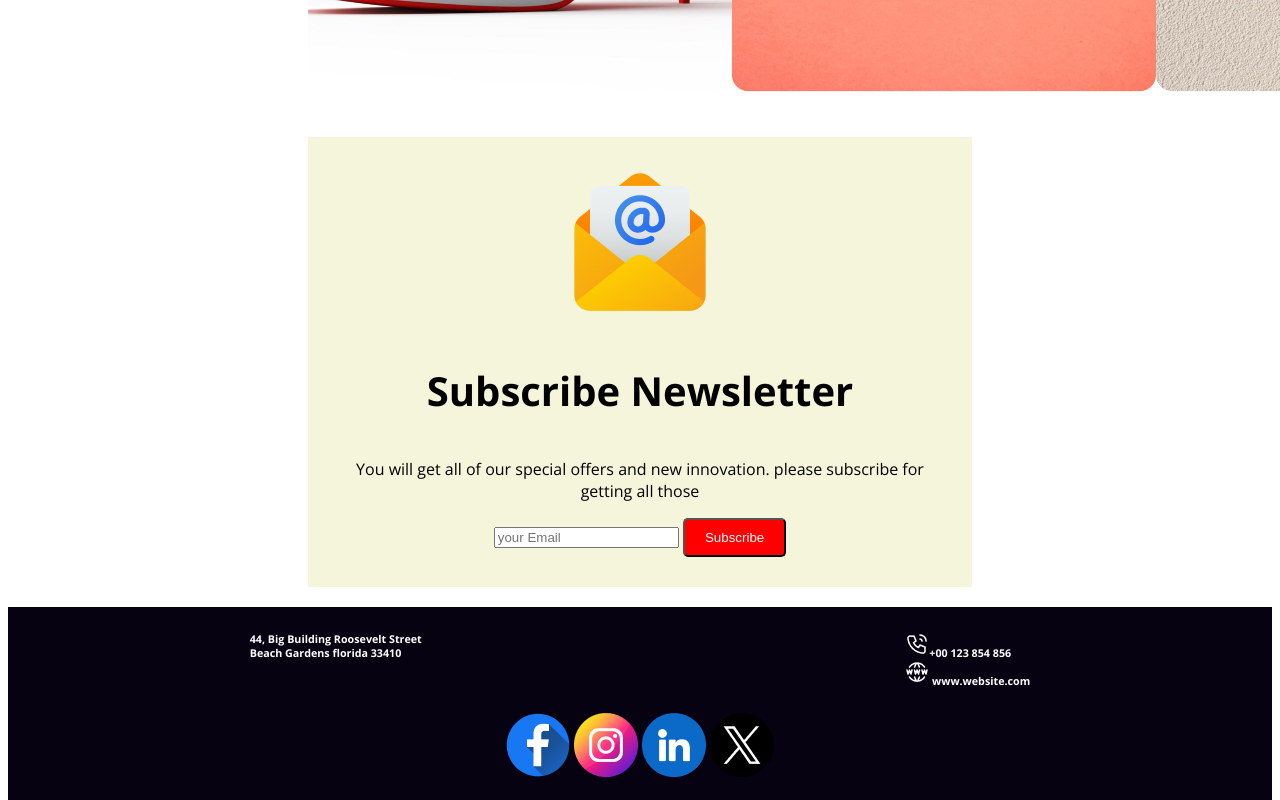
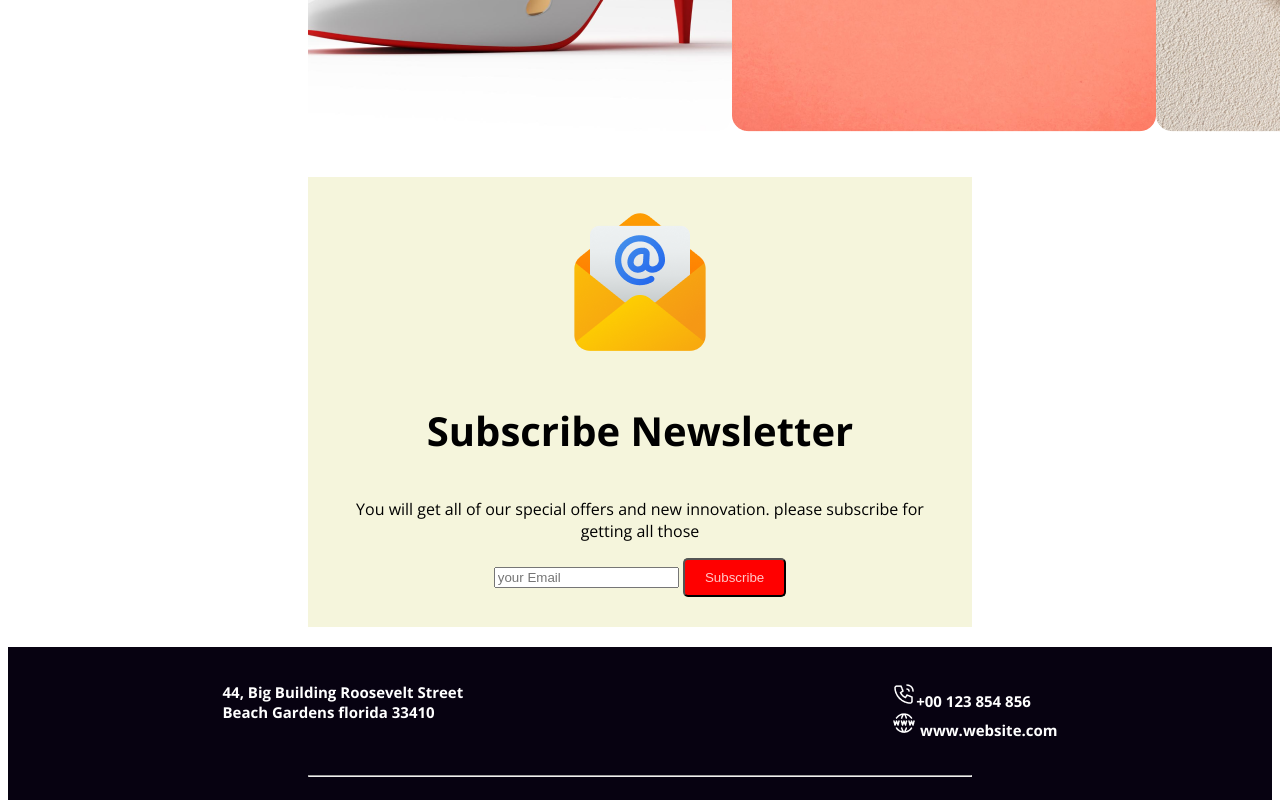
Before and after one commit to SMShakhawat/new-year-assignment, a plain HTML site: page index.html in a window 1280 px wide. Shown: the part 3123-3923 px from the top of the page. Drawn offline with nearby package versions, Linux system fonts and the light colour scheme.

Commit message:
footer section updated

```diff
--- a/index.html
+++ b/index.html
@@ -75,13 +75,14 @@
             </div>
             <h6><img src="/resources/Call.png" alt="">+00 123 854 856 <br> <img src="/resources/Website.png" alt=""> www.website.com</h6>
         </div>
-        <span></span>
+        <hr>
         <div class="social">
             <img src="/resources/Facebook.png" alt="">
             <img src="/resources/Instagram.png" alt="">
             <img src="/resources/Linkedin.png" alt="">
             <img src="/resources/Twitter.png" alt="">
         </div>
+        <hr>
         <div class="reserve">
             <div><h6>2024, all Right reserved.</h6></div>
             <div><h6>Unsubscribe</h6></div>
--- a/styles/style.css
+++ b/styles/style.css
@@ -7,7 +7,7 @@ body {
     "wdth" 100;
 }
  button {
-    color: #FFFFFF;
+    color: #ffffffc8;
     background-color: #FF0000;
     border-radius: 5px;
     padding: 10px 20px;
@@ -58,6 +58,7 @@ h1{
     background-position: center center;
     display: flex;
     justify-content: space-around;
+    margin-top: 40px;
 }
 
 .party-spec{
@@ -118,12 +119,17 @@ footer{
     display: flex;
     justify-content: space-around;
 }
-span{
-    background-color: blanchedalmond;
-    border: 2px 10pc solid gray;
+h6{
+    font-size: 15px;
+}
+hr{
+    margin: 0 300px;
+    color: rgba(250, 235, 215, 0.812);
 }
 .social{
     text-align: center;
+    margin-top: 30px;
+    margin-bottom: 30px;
 }
 .reserve{
     display: flex;
```
